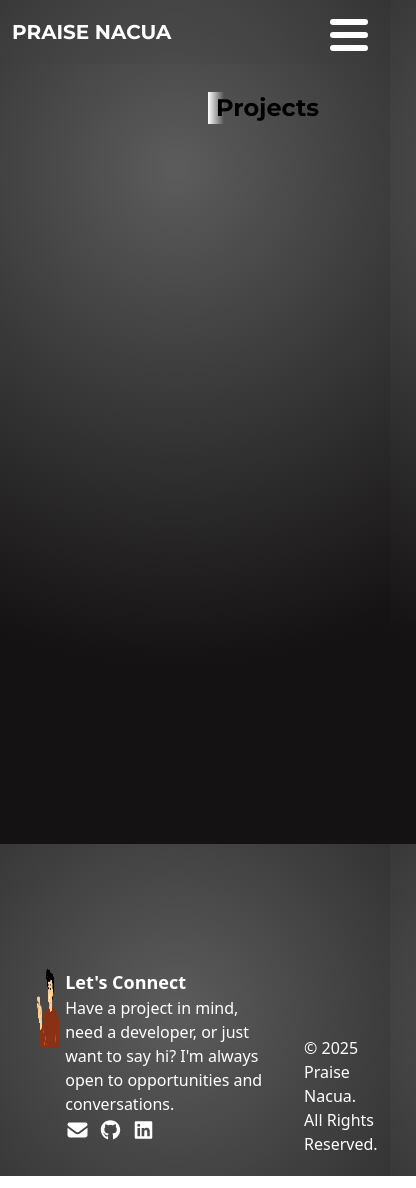
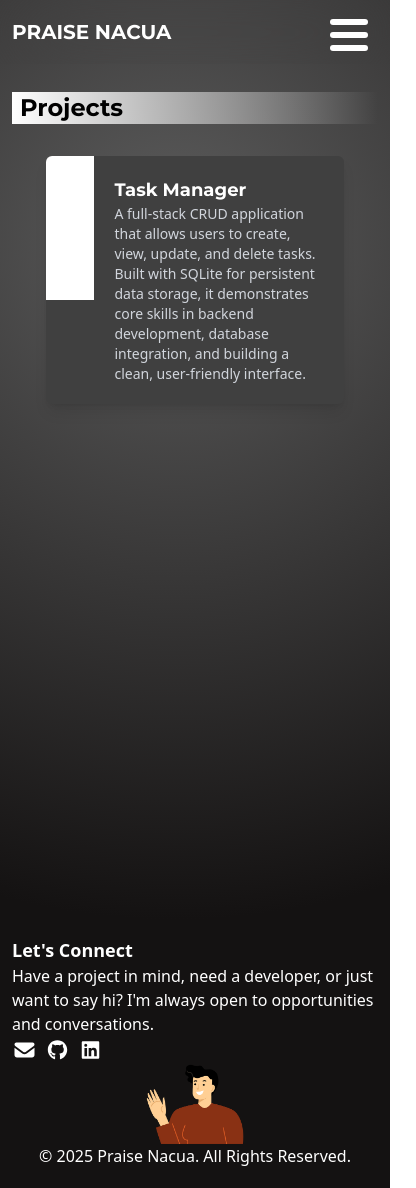
Before and after one commit to Just-Pyro/My-Portfolio, a React (Vite) app: page /My-Portfolio/projects in a window 390 px wide. Shown: the whole page, 416 px wide, since content can reach past the window. Built offline with nearby package versions, Linux system fonts and the light colour scheme.

Commit message:
Home Page Responsive v1.0

```diff
--- a/src/Pages/Home.tsx
+++ b/src/Pages/Home.tsx
@@ -25,7 +25,7 @@ const Home = () => {
       <div className="content-wrapper">
         <div className="headline" id="headline">
           <div className="head-left montserrat-regular">
-            <h1>Hi, I’m Praise Nacua</h1>
+            <h1>Hi there, I’m Praise Nacua</h1>
             <p> — I build creative, functional, and clean web solutions.</p>
           </div>
           <div className="head-right">
@@ -61,7 +61,7 @@ const Home = () => {
           <h5>SKILLS</h5>
           <ul>
             <li>
-              <strong>Frontend</strong>:
+              <strong>Frontend:</strong>
               <div className="specific-skill">
                 <FontAwesomeIcon icon={faHtml5} /> <span>HTML5</span>
               </div>
@@ -82,7 +82,7 @@ const Home = () => {
               </div>
             </li>
             <li>
-              <strong>Backend</strong>:
+              <strong>Backend:</strong>
               <div className="specific-skill">
                 <Codeigniter />
                 <span>CodeIgniter</span>
@@ -97,7 +97,7 @@ const Home = () => {
               </div>
             </li>
             <li>
-              <strong>Tools</strong>:
+              <strong>Tools:</strong>
               <div className="specific-skill">
                 <Git />
                 <span>Git</span>
--- a/src/index.css
+++ b/src/index.css
@@ -55,38 +55,41 @@
   }
 
   .content-wrapper {
-    @apply mt-7 px-52 pb-10 min-h-screen;
+    @apply mt-7 px-3 lg:px-52 pb-10 min-h-screen;
   }
 
   .headline,
   .subheading {
-    @apply text-lg flex py-5;
+    @apply text-lg flex flex-col lg:flex-row py-5;
   }
 
   .head-left {
-    @apply w-1/2 flex flex-col justify-end pb-5;
+    @apply lg:w-1/2 flex flex-col justify-end pb-5;
   }
 
   .sub-left {
-    @apply w-1/2 flex items-center justify-center pb-5;
+    @apply lg:w-1/2 flex items-center justify-center pb-5;
   }
 
   .head-left h1 {
-    @apply text-7xl font-bold;
+    @apply italic lg:not-italic text-5xl lg:text-7xl font-bold;
   }
 
-  .head-right,
-  .sub-right {
-    @apply w-1/2 flex items-center justify-center;
+  .head-right {
+    @apply w-1/2 hidden lg:flex items-center justify-center;
   }
 
   .sub-right {
-    @apply text-2xl italic;
+    @apply lg:w-1/2 flex items-center justify-center;
+  }
+
+  .sub-right {
+    @apply text-lg lg:text-2xl italic;
   }
 
   .img-wrapper,
   .cat-gif {
-    @apply w-84 h-96 hover:scale-105 transition-all ease-in-out rounded-lg overflow-hidden shadow-2xl;
+    @apply w-52 lg:w-84 h-72 lg:h-96 hover:scale-105 transition-all ease-in-out rounded-lg overflow-hidden shadow-2xl;
   }
 
   .profile-img {
@@ -114,19 +117,23 @@
   }
 
   .skills ul {
-    @apply p-5;
+    @apply lg:p-5 space-y-5 lg:space-y-0;
   }
 
   .skills li {
     @apply space-y-5;
   }
 
+  .skills li strong {
+    @apply block lg:inline-block;
+  }
+
   .specific-skill {
-    @apply py-2 px-3 rounded-lg bg-stone-700 w-auto inline-flex mx-2 hover:scale-110 transition-all ease-in-out cursor-default items-center gap-1.5 shadow-md;
+    @apply py-2 px-3 rounded-lg bg-stone-700 w-auto inline-flex mx-1 lg:mx-2 hover:scale-110 transition-all ease-in-out cursor-default items-center gap-1.5 shadow-md;
   }
 
   .specific-skill span {
-    @apply text-lg;
+    @apply text-base lg:text-lg;
   }
 
   /* About */
@@ -195,11 +202,15 @@
 
   /* Footer */
   .footer {
-    @apply flex;
+    @apply flex flex-col lg:flex-row;
   }
 
   #contact-me {
-    @apply p-8 flex flex-grow;
+    @apply px-3 lg:p-8 flex flex-col-reverse lg:flex-row flex-grow;
+  }
+
+  .subfooter-left {
+    @apply flex justify-center;
   }
 
   .subfooter-left img {
@@ -219,7 +230,7 @@
   }
 
   .rights-reserved {
-    @apply pb-5 mr-3 flex items-end;
+    @apply px-3 lg:px-0 pb-5 lg:mr-3 flex justify-center lg:items-end;
   }
 
   /* Project */
@@ -254,14 +265,15 @@
 
 @layer base {
   body {
-    height: 100vh;
+    min-height: 100vh;
+    /* overflow-x: hidden; */
     background: radial-gradient(
       circle at 45% 20%,
       rgba(0, 0, 0, 0.64) 0%,
       #141212 70%
     );
     background-repeat: no-repeat;
-    background-attachment: fixed;
+    background-attachment: scroll;
     background-size: cover;
     color: white;
   }
```
